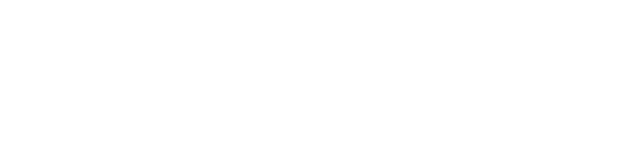
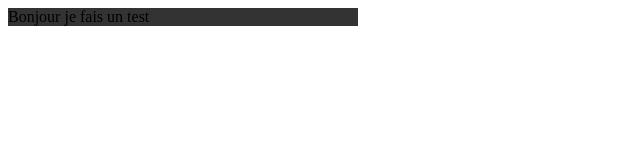
Before and after one commit to SandroSpina698/ProjetWebGit, a plain HTML site: page index.html in a window 1280 px wide. Shown: the whole page, without its empty margins (0-640 px from the left). Drawn offline with Linux system fonts and the light colour scheme.

Commit message:
fond div gris

```diff
--- a/index.html
+++ b/index.html
@@ -8,6 +8,6 @@
     <title>TestGit</title>
 </head>
 <body>
-
+    <div>Bonjour je fais un test </div>
 </body>
 </html>
--- a/styles.css
+++ b/styles.css
@@ -0,0 +1,5 @@
+div{
+    width: 350px;
+    background-color: #333;
+    cursor: pointer
+}
```
